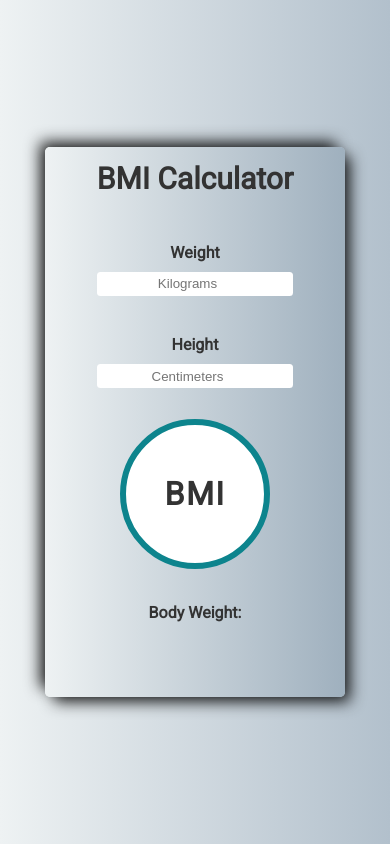
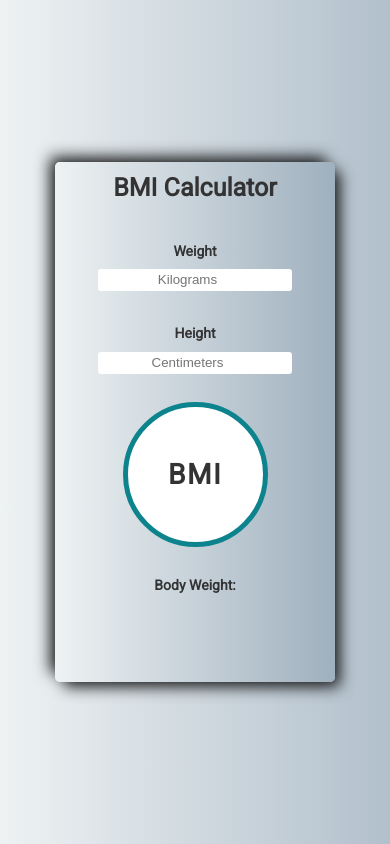
Before and after one commit to jawad-ul-hassan/BMI-Calculator, a plain HTML site: page index.html in a window 390 px wide. Drawn offline with Linux system fonts and the light colour scheme.

Commit message:
Mobile Responsiveness included

```diff
--- a/style.css
+++ b/style.css
@@ -110,3 +110,49 @@ p {
   font-size: 16px;
   font-weight: 800;
 }
+
+/*Media Queries  */
+@media (max-width: 500px) {
+  .container {
+    width: 280px;
+    height: 520px;
+  }
+
+  .container h2 {
+    margin-top: 5px;
+    font-size: 25px;
+  }
+
+  .form-control {
+    margin-top: 30px;
+  }
+
+  .form-control label {
+    font-size: 14px;
+    font-weight: 700;
+    margin-bottom: 2px;
+  }
+
+  .form-control input {
+    padding: 3.5px 8.5px;
+    border-radius: 3px;
+  }
+
+  .result {
+    width: 145px;
+    height: 145px;
+    margin: 27px auto;
+    border: 5.5px solid rgb(13, 132, 141);
+  }
+
+  .result div {
+    font-size: 28px;
+    letter-spacing: 1.5px;
+  }
+
+  p {
+    font-size: 14px;
+    font-weight: 700;
+    margin-top: 15px;
+  }
+}
```
